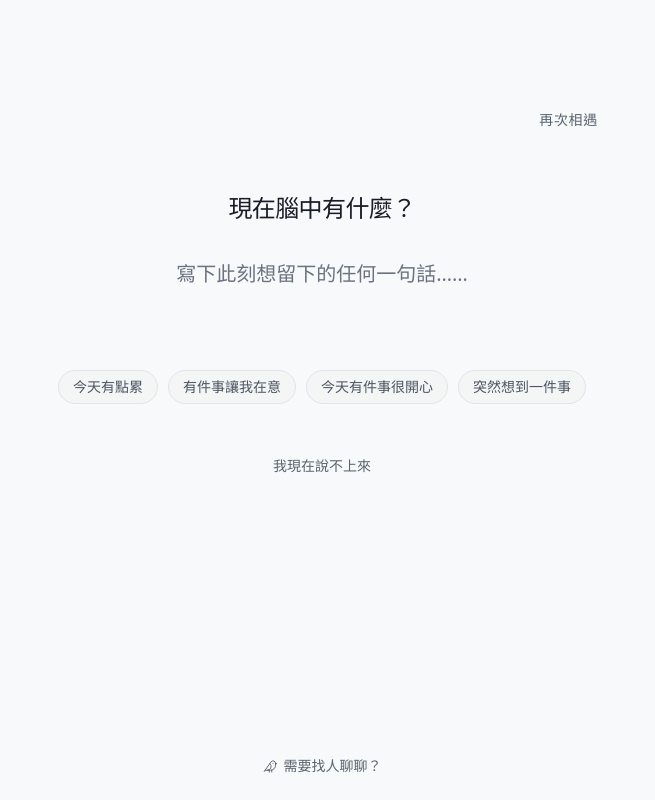
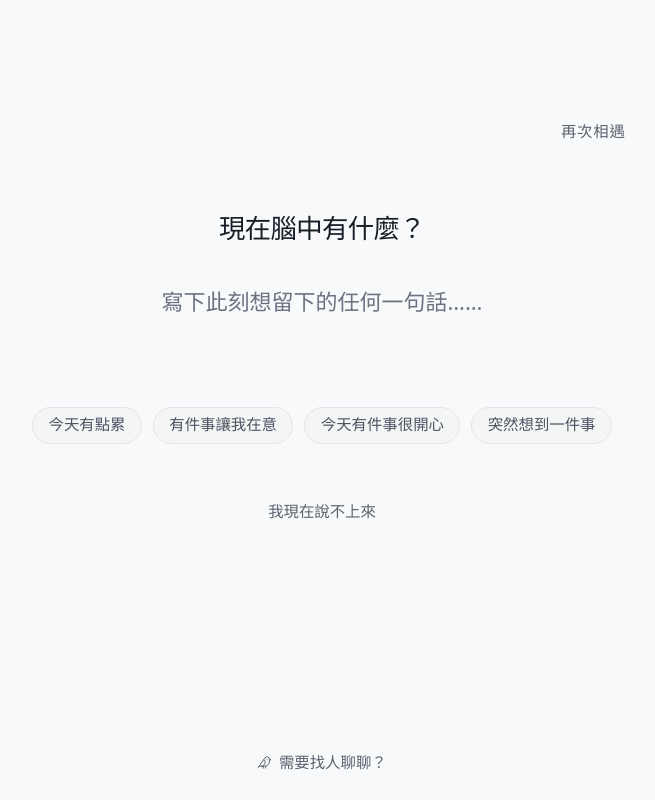
Before and after one commit to q5089877/privateMind, a React (Vite) app: page / in a window 1280 px wide. Shown: the whole page, without its empty margins (318-973 px from the left). Built offline with nearby package versions, Linux system fonts and the light colour scheme.

Commit message:
style: scale global typography and layout by 110% (17.6px root base)

```diff
--- a/src/components/ReviewScreen.tsx
+++ b/src/components/ReviewScreen.tsx
@@ -104,7 +104,7 @@ export const ReviewScreen: React.FC<ReviewScreenProps> = ({ onClose }) => {
       initial={{ opacity: 0 }}
       animate={{ opacity: 1 }}
       exit={{ opacity: 0 }}
-      className="w-full max-w-[560px] mx-auto pb-28 relative select-text"
+      className="w-full max-w-xl mx-auto pb-28 relative select-text"
     >
       {/* 07｜去管理化時間線頂部導航 */}
       <header className="sticky top-0 bg-canvas/95 backdrop-blur-md py-3 z-20 flex items-center justify-between border-b border-border-base mb-6 select-none">
--- a/src/index.css
+++ b/src/index.css
@@ -52,7 +52,7 @@
 }
 
 html {
-  font-size: 16px; /* 標準根基底 1rem = 16px */
+  font-size: 17.6px; /* 16px * 1.1 = 17.6px (全域排版等比放大 110%) */
   background-color: var(--canvas);
   color: var(--ink-primary);
   -webkit-font-smoothing: antialiased;
```
